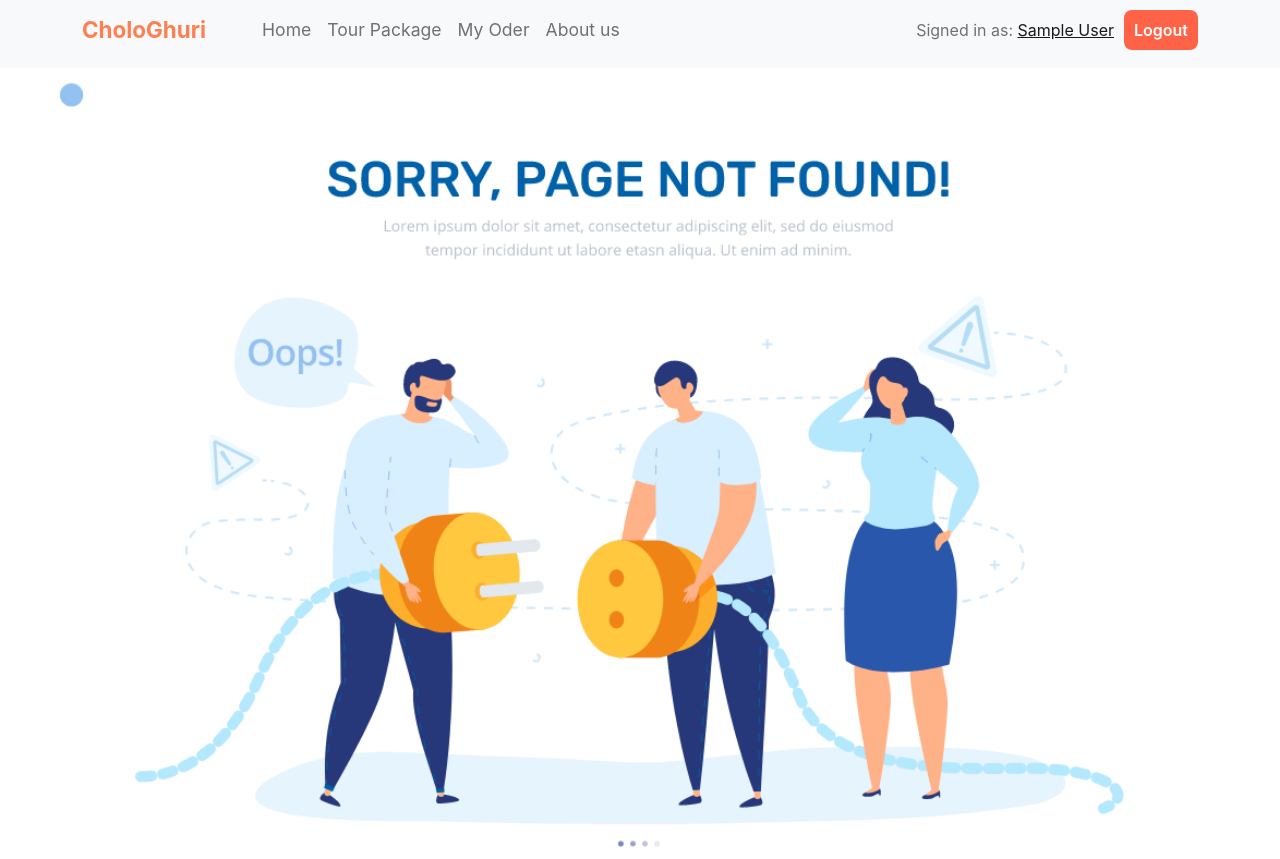
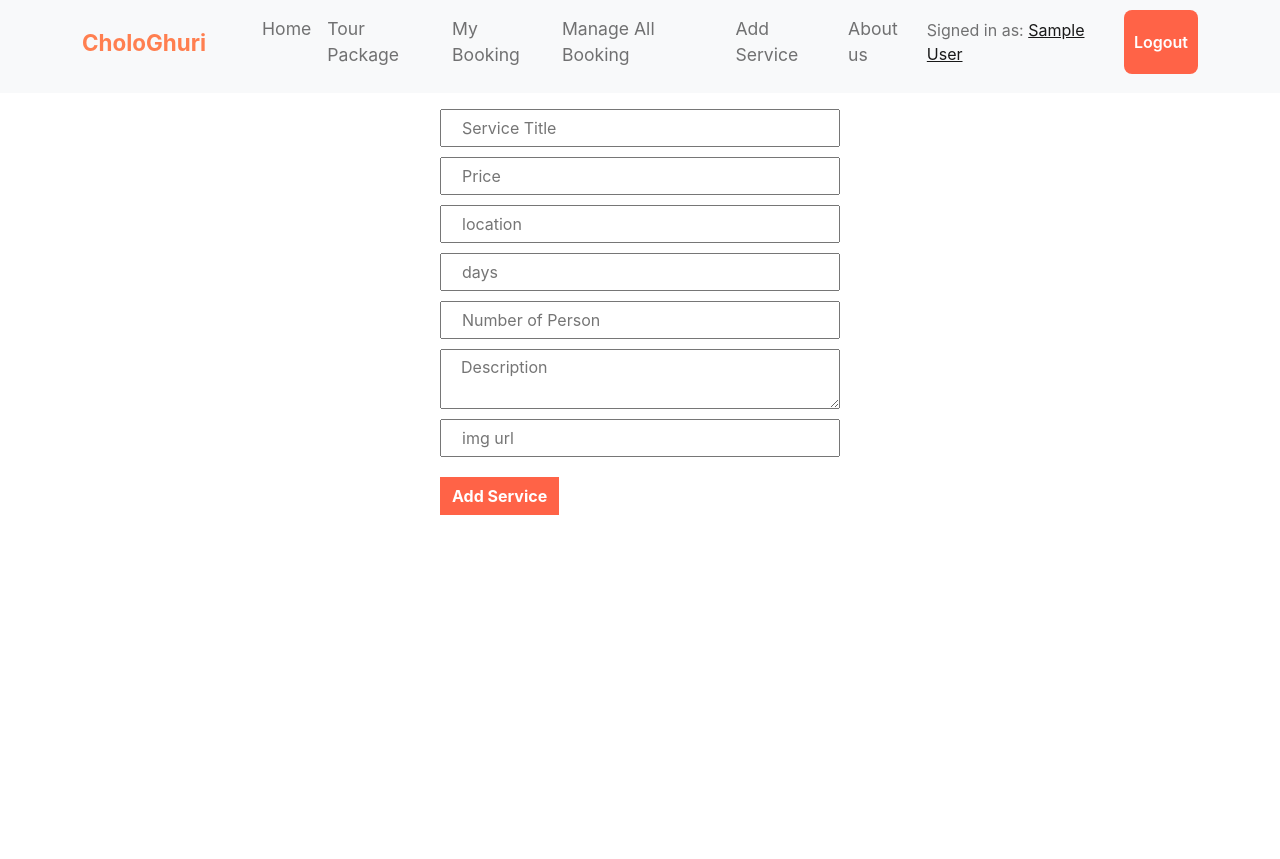
Before and after one commit to NirobxHasan/chologhuri-travel-booking-react-frontend, a React (Create React App) app: page /addnewservice in a window 1280 px wide. After the commit the page ends 800 px from the top, so only its background shows below. Built offline with nearby package versions, Linux system fonts and the light colour scheme; no server answers; sample sign-in values are in the browser's storage.

Commit message:
change local to server url

```diff
--- a/src/App.js
+++ b/src/App.js
@@ -12,6 +12,8 @@ import Login from './components/Login/Login';
 import AuthProvider from './context/AuthProvider';
 import PrivateRoute from './components/PrivateRoute/PrivateRoute';
 import MyOrder from './components/Pages/MyOrder/MyOrder';
+import ManageAllOrder from './components/Pages/ManageAllOrder/ManageAllOrder';
+import AddNewService from './components/Pages/AddNewService/AddNewService';
 
 function App() {
     return (
@@ -32,8 +34,14 @@ function App() {
                         <PrivateRoute path="/placebooking/:id">
                             <PlaceBooking />
                         </PrivateRoute>
-                        <PrivateRoute path="/myOrder">
+                        <PrivateRoute path="/myBooking">
                             <MyOrder />
+                        </PrivateRoute>
+                        <PrivateRoute path="/allBooking">
+                            <ManageAllOrder />
+                        </PrivateRoute>
+                        <PrivateRoute path="/addnewservice">
+                            <AddNewService />
                         </PrivateRoute>
                         <Route path="*">
                             <NotFound />
--- a/src/components/Home/Services/Services.js
+++ b/src/components/Home/Services/Services.js
@@ -5,7 +5,7 @@ import './Services.css';
 const Services = () => {
     const [services, setService] = useState([]);
     useEffect(() => {
-        fetch('http://localhost:5000/services')
+        fetch('https://spooky-beast-33270.herokuapp.com/services')
             .then((res) => res.json())
             .then((data) => setService(data));
     }, []);
--- /dev/null
+++ b/src/components/Pages/AddNewService/AddNewService.js
@@ -0,0 +1,72 @@
+import React from 'react';
+import { Container } from 'react-bootstrap';
+import { useForm } from 'react-hook-form';
+import axios from 'axios';
+import './AddeNewService.css';
+const AddNewService = () => {
+    const { register, handleSubmit, reset } = useForm();
+    const onSubmit = (data) => {
+        axios
+            .post('https://spooky-beast-33270.herokuapp.com/services', data)
+            .then((res) => {
+                if (res.data.insertedId) {
+                    alert('Package Successfully added');
+                    reset();
+                }
+            });
+    };
+    return (
+        <Container className="add-service-section mt-3">
+            <form className={''} onSubmit={handleSubmit(onSubmit)}>
+                <input
+                    className="input-field"
+                    placeholder="Service Title"
+                    {...register('title', {
+                        required: true,
+                        maxLength: 100
+                    })}
+                />
+                <input
+                    className="input-field"
+                    type="number"
+                    placeholder="Price"
+                    {...register('price', { required: true })}
+                />
+
+                <input
+                    className="input-field"
+                    placeholder="location"
+                    {...register('location', { maxLength: 50, required: true })}
+                />
+                <input
+                    className="input-field"
+                    placeholder="days"
+                    {...register('days', { maxLength: 50, required: true })}
+                />
+                <input
+                    className="input-field"
+                    placeholder="Number of Person"
+                    type="number"
+                    {...register('num_of_person', { required: true })}
+                />
+                <textarea
+                    className="input-field"
+                    placeholder="Description"
+                    {...register('description', { required: true })}
+                />
+                <input
+                    className="input-field"
+                    placeholder="img url"
+                    {...register('img', { required: true })}
+                />
+                <input
+                    className="add-service-btn"
+                    type="submit"
+                    value="Add Service"
+                />
+            </form>
+        </Container>
+    );
+};
+
+export default AddNewService;
--- /dev/null
+++ b/src/components/Pages/AddNewService/AddeNewService.css
@@ -0,0 +1,29 @@
+.input-field {
+    display: block;
+    margin-bottom: 10px;
+    padding: 5px 20px;
+    width: 400px;
+}
+.input-field:focus {
+    outline: none !important;
+    border: 2px solid tomato;
+}
+.add-service-btn {
+    background-color: tomato;
+    padding: 7px 12px;
+    border: 0;
+    color: white;
+    font-weight: 700;
+    margin-top: 10px;
+}
+.add-service-section {
+    display: flex;
+    justify-content: center;
+    width: 100%;
+}
+
+@media only screen and (max-width: 688px) {
+    .input-field {
+        width: 100%;
+    }
+}
--- /dev/null
+++ b/src/components/Pages/ManageAllOrder/ManageAllOrder.js
@@ -0,0 +1,105 @@
+import React, { useEffect, useState } from 'react';
+import { Container } from 'react-bootstrap';
+const ManageAllOrder = () => {
+    const [allBooking, setAllBooking] = useState([]);
+    const [isApprove, setIsApprove] = useState(false);
+
+    useEffect(() => {
+        fetch('https://spooky-beast-33270.herokuapp.com/allbooking')
+            .then((res) => res.json())
+            .then((data) => setAllBooking(data));
+    }, []);
+
+    const deleteBooKing = (id) => {
+        alert('Are you sure to cancel booking?');
+        fetch(`https://spooky-beast-33270.herokuapp.com/mybooking/${id}`, {
+            method: 'DELETE',
+            headers: {
+                'content-type': 'application/json'
+            }
+        })
+            .then((res) => res.json())
+            .then((result) => {
+                const restbooking = allBooking.filter(
+                    (book) => book._id !== id
+                );
+                console.log(restbooking);
+                setAllBooking(restbooking);
+            });
+    };
+    const deleteApproveUpdate = (id) => {
+        fetch(`https://spooky-beast-33270.herokuapp.com/mybooking/${id}`, {
+            method: 'PUT',
+            headers: {
+                'content-type': 'application/json'
+            },
+            body: JSON.stringify({ status: 'Approve' })
+        })
+            .then((res) => res.json())
+            .then((result) => {
+                if (result.modifiedCount) {
+                    alert('Successfully Updated status');
+                }
+                setIsApprove(true);
+            });
+    };
+    return (
+        <Container className="mt-3">
+            {allBooking.map((booking) => (
+                <div className="card mb-3" key={booking._id}>
+                    <div className="row g-0">
+                        <div className="col-md-4">
+                            <img
+                                src={booking.img}
+                                className="img-fluid rounded-start h-100"
+                                alt="..."
+                            />
+                        </div>
+                        <div className="col-md-8">
+                            <div className="card-body">
+                                <h3 className="card-title">{booking.title}</h3>
+                                <h5>Booked by: {booking.Name}</h5>
+                                <h6>Price:{booking.price}</h6>
+                                <p>Date:{booking.date}</p>
+                                <div className="d-flex justify-content-between align-items-end">
+                                    <p>
+                                        {' '}
+                                        <span className="badge bg-secondary">
+                                            {booking.status}
+                                        </span>
+                                    </p>
+                                    <div>
+                                        {booking.status === 'Pendding' ? (
+                                            <button
+                                                className="booking-btn mt-3 me-3"
+                                                onClick={() => {
+                                                    deleteApproveUpdate(
+                                                        booking._id
+                                                    );
+                                                }}
+                                            >
+                                                Approve
+                                            </button>
+                                        ) : (
+                                            ''
+                                        )}
+                                        <button
+                                            className="booking-btn mt-3"
+                                            onClick={() => {
+                                                deleteBooKing(booking._id);
+                                            }}
+                                        >
+                                            Delete
+                                        </button>
+                                    </div>
+                                </div>
+                            </div>
+                        </div>
+                    </div>
+                </div>
+            ))}
+        </Container>
+    );
+};
+
+export default ManageAllOrder;
--- a/src/components/Pages/MyOrder/MyOrder.js
+++ b/src/components/Pages/MyOrder/MyOrder.js
@@ -8,14 +8,16 @@ const MyOrder = () => {
     const { user } = useAuth();
     const [myBooking, setMyBooking] = useState([]);
     useEffect(() => {
-        fetch(`http://localhost:5000/mybooking/${user.email}`)
+        fetch(
+            `https://spooky-beast-33270.herokuapp.com/mybooking/${user.email}`
+        )
             .then((res) => res.json())
             .then((data) => setMyBooking(data));
     }, []);
 
     const deleteBooKing = (id) => {
         alert('Are you sure to cancel booking?');
-        fetch(`http://localhost:5000/mybooking/${id}`, {
+        fetch(`https://spooky-beast-33270.herokuapp.com/mybooking/${id}`, {
             method: 'DELETE',
             headers: {
                 'content-type': 'application/json'
@@ -31,20 +33,27 @@ const MyOrder = () => {
     return (
         <Container className="mt-3">
             {myBooking.map((booking) => (
-                <div class="card mb-3">
-                    <div class="row g-0">
-                        <div class="col-md-4">
+                <div className="card mb-3" key={booking._id}>
+                    <div className="row g-0">
+                        <div className="col-md-4">
                             <img
                                 src={booking.img}
-                                class="img-fluid rounded-start"
+                                className="img-fluid rounded-start"
                                 alt="..."
                             />
                         </div>
-                        <div class="col-md-8">
-                            <div class="card-body">
-                                <h3 class="card-title">{booking.title}</h3>
+                        <div className="col-md-8">
+                            <div className="card-body">
+                                <h3 className="card-title">{booking.title}</h3>
                                 <h6>Price:{booking.price}</h6>
                                 <p>Date:{booking.date}</p>
+                                <div className="d-flex justify-content-between align-items-end">
+                                    <p>
+                                        {' '}
+                                        <span className="badge bg-secondary">
+                                            {booking.status}
+                                        </span>
+                                    </p>
                                     <button
                                         className="booking-btn mt-3"
                                         onClick={() => {
@@ -57,6 +66,7 @@ const MyOrder = () => {
                             </div>
                         </div>
                     </div>
+                </div>
             ))}
         </Container>
     );
--- a/src/components/Pages/PlaceBooking/PlaceBooking.js
+++ b/src/components/Pages/PlaceBooking/PlaceBooking.js
@@ -18,17 +18,20 @@ const PlaceBooking = () => {
         data.title = service.title;
         data.price = service.price;
         data.img = service.img;
+        data.status = 'Pendding';
 
-        axios.post('http://localhost:5000/order', data).then((res) => {
-            if (res.data.insertedId) {
-                alert('Successfully added order!');
-                history.push('/home');
-            }
-        });
+        axios
+            .post('https://spooky-beast-33270.herokuapp.com/order', data)
+            .then((res) => {
+                if (res.data.insertedId) {
+                    alert('Successfully added order!');
+                    history.push('/home');
+                }
+            });
     };
 
     useEffect(() => {
-        fetch(`http://localhost:5000/services/${id}`)
+        fetch(`https://spooky-beast-33270.herokuapp.com/services/${id}`)
             .then((res) => res.json())
             .then((service) => setService(service));
     }, []);
--- a/src/components/Shared/NavBar/NavBar.js
+++ b/src/components/Shared/NavBar/NavBar.js
@@ -30,9 +30,27 @@ const NavBar = () => {
                             <Nav.Link
                                 className="nav-menu"
                                 as={Link}
-                                to="/myorder"
+                                to="/myBooking"
                             >
-                                My Oder
+                                My Booking
+                            </Nav.Link>
+                        )}
+                        {user.email && (
+                            <Nav.Link
+                                className="nav-menu"
+                                as={Link}
+                                to="/allBooking"
+                            >
+                                Manage All Booking
+                            </Nav.Link>
+                        )}
+                        {user.email && (
+                            <Nav.Link
+                                className="nav-menu"
+                                as={Link}
+                                to="/addnewservice"
+                            >
+                                Add Service
                             </Nav.Link>
                         )}
 
--- a/src/hooks/useMyBooking.js
+++ b/src/hooks/useMyBooking.js
@@ -5,13 +5,15 @@ const useMyBooking = () => {
     const { user } = useAuth();
     const [myBooking, setMyBooking] = useState([]);
     useEffect(() => {
-        fetch(`http://localhost:5000/mybooking/${user.email}`)
+        fetch(
+            `https://spooky-beast-33270.herokuapp.com/mybooking/${user.email}`
+        )
             .then((res) => res.json())
             .then((data) => setMyBooking(data));
     }, []);
 
     const deleteBooKing = (id) => {
-        fetch(`http://localhost:5000/mybooking/${id}`, {
+        fetch(`https://spooky-beast-33270.herokuapp.com/mybooking/${id}`, {
             method: 'DELETE',
             headers: {
                 'content-type': 'application/json'
```
Also changed, not shown: 1 other file (tests, documents, lock files or other folders). Lines whose indentation alone changed are shown as unchanged.
